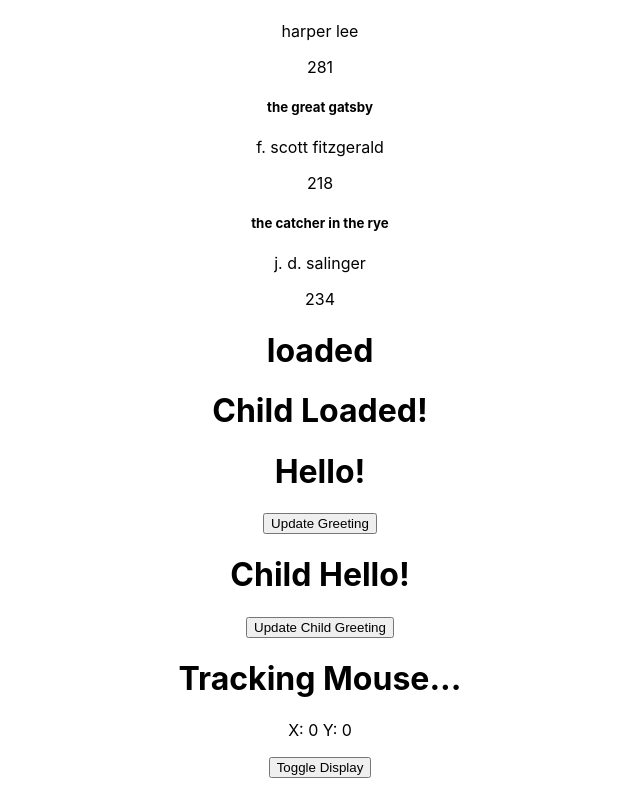
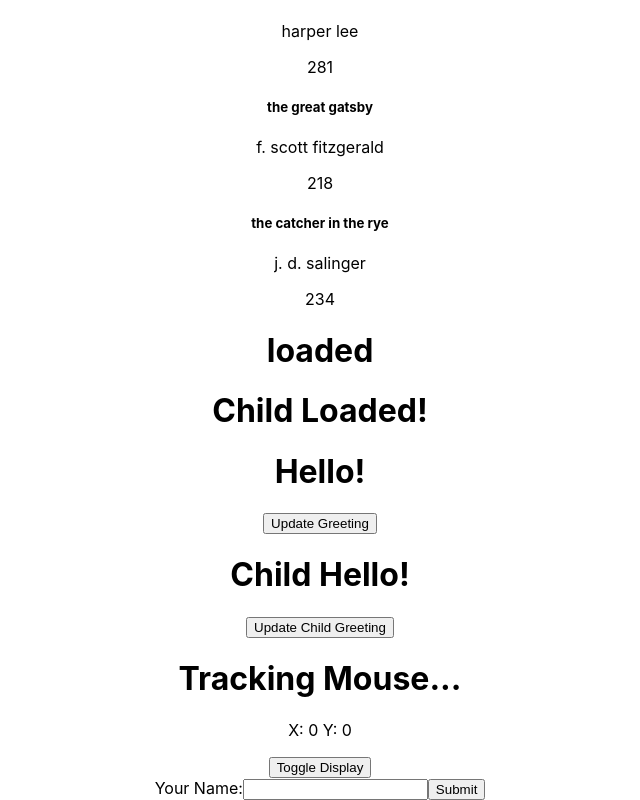
Before and after one commit to gayatrig19/first-react-app, a React (Create React App) app in the folder my-app/: page / in a window 1280 px wide. Shown: the part 1698-2498 px from the top of the page, without its empty margins (320-960 px from the left). Before the commit the page ends 2476 px from the top, so only its background shows below. Built offline with nearby package versions, Linux system fonts and the light colour scheme.

Commit message:
Forms with Controlled Components

```diff
--- a/my-app/src/App.js
+++ b/my-app/src/App.js
@@ -16,6 +16,7 @@
 import LifeCyclesCDM from './components/LifeCyclesCDM';
 import LifeCyclesCDU from './components/LifeCyclesCDU';
 import LifeCyclesCWU from './components/LifeCyclesCWU';
+import ControlledForm from './components/ControlledForm';
 
 
 function App() {
@@ -37,6 +38,7 @@
       <LifeCyclesCDM />
       <LifeCyclesCDU />
       <LifeCyclesCWU />
+      <ControlledForm />
     </div>
   );
 }
--- /dev/null
+++ b/my-app/src/components/ControlledForm.js
@@ -0,0 +1,39 @@
+import React, { Component } from 'react';
+
+export class ControlledForm extends Component {
+
+    constructor(props) {
+        super(props)
+
+        this.state = {
+            name: '',
+        }
+    }
+
+    handleNameChange = (event) => {
+        //let newValue = event.target.value
+        //console.log(newValue);
+        this.setState ({
+            name: event.target.value,
+        });
+    }
+
+    render() {
+        return (
+            <div>
+                <form>
+                    <label htmlFor="id-name">Your Name:</label>
+                    <input
+                        onChange={this.handleNameChange}
+                        value={this.state.name}
+                        id="id-name" name="name"
+                        type="text"
+                    />
+                    <input type="submit" value="Submit" />
+                </form>
+            </div>
+        )
+    }
+}
+
+export default ControlledForm;
```
